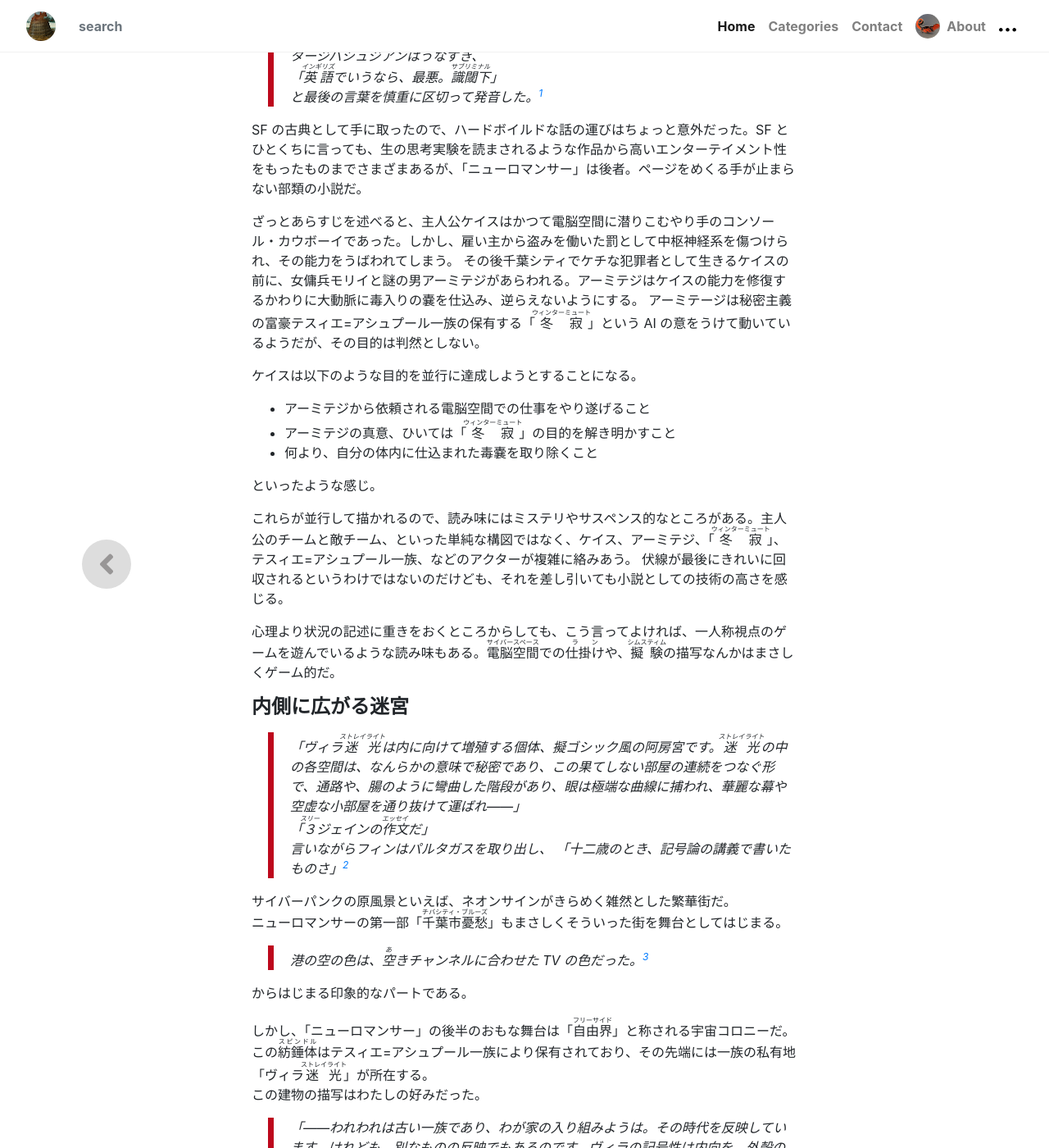
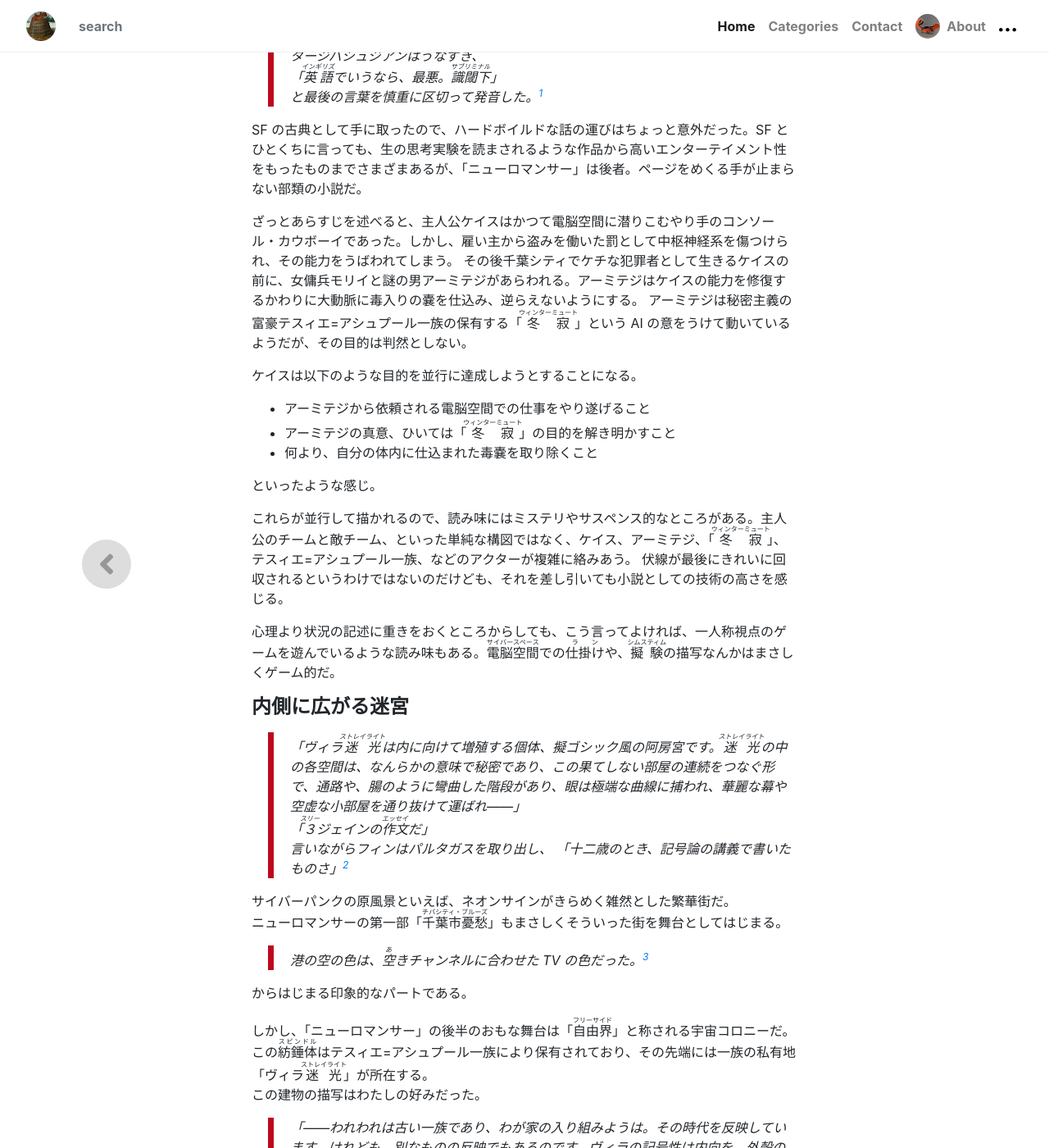
Before and after one commit to tenax66/babel, a Jekyll site: the page built from _posts/2024-02-07-neuromancer.md, in a window 1280 px wide and 1400 px high, scrolled down 1627 px. Shown: the whole window at 82% size. Built offline with Jekyll 4.4.1, drawn with Linux system fonts in a browser that asks for light colours; nearby versions of some CDN libraries; library files that are not in the unit come from our copies; comment, search, counter and statistics services are not loaded; some of the changed text lies outside the part shown.

Commit message:
fix typo

```diff
--- a/_posts/2024-02-07-neuromancer.md
+++ b/_posts/2024-02-07-neuromancer.md
@@ -23,7 +23,7 @@ SF の古典として手に取ったので、ハードボイルドな話の運
 
 ざっとあらすじを述べると、主人公ケイスはかつて電脳空間に潜りこむやり手のコンソール・カウボーイであった。しかし、雇い主から盗みを働いた罰として中枢神経系を傷つけられ、その能力をうばわれてしまう。
 その後千葉シティでケチな犯罪者として生きるケイスの前に、女傭兵モリイと謎の男アーミテジがあらわれる。アーミテジはケイスの能力を修復するかわりに大動脈に毒入りの嚢を仕込み、逆らえないようにする。
-アーミテージは秘密主義の富豪テスィエ=アシュプール一族の保有する「<ruby>冬寂<rp>（</rp><rt>ウィンターミュート</rt><rp>）</rp></ruby>」という AI の意をうけて動いているようだが、その目的は判然としない。
+アーミテジは秘密主義の富豪テスィエ=アシュプール一族の保有する「<ruby>冬寂<rp>（</rp><rt>ウィンターミュート</rt><rp>）</rp></ruby>」という AI の意をうけて動いているようだが、その目的は判然としない。
 
 ケイスは以下のような目的を並行に達成しようとすることになる。
 
```
Also changed, not shown: other parts of _posts/2024-02-07-neuromancer.md (+1 -1 lines).
